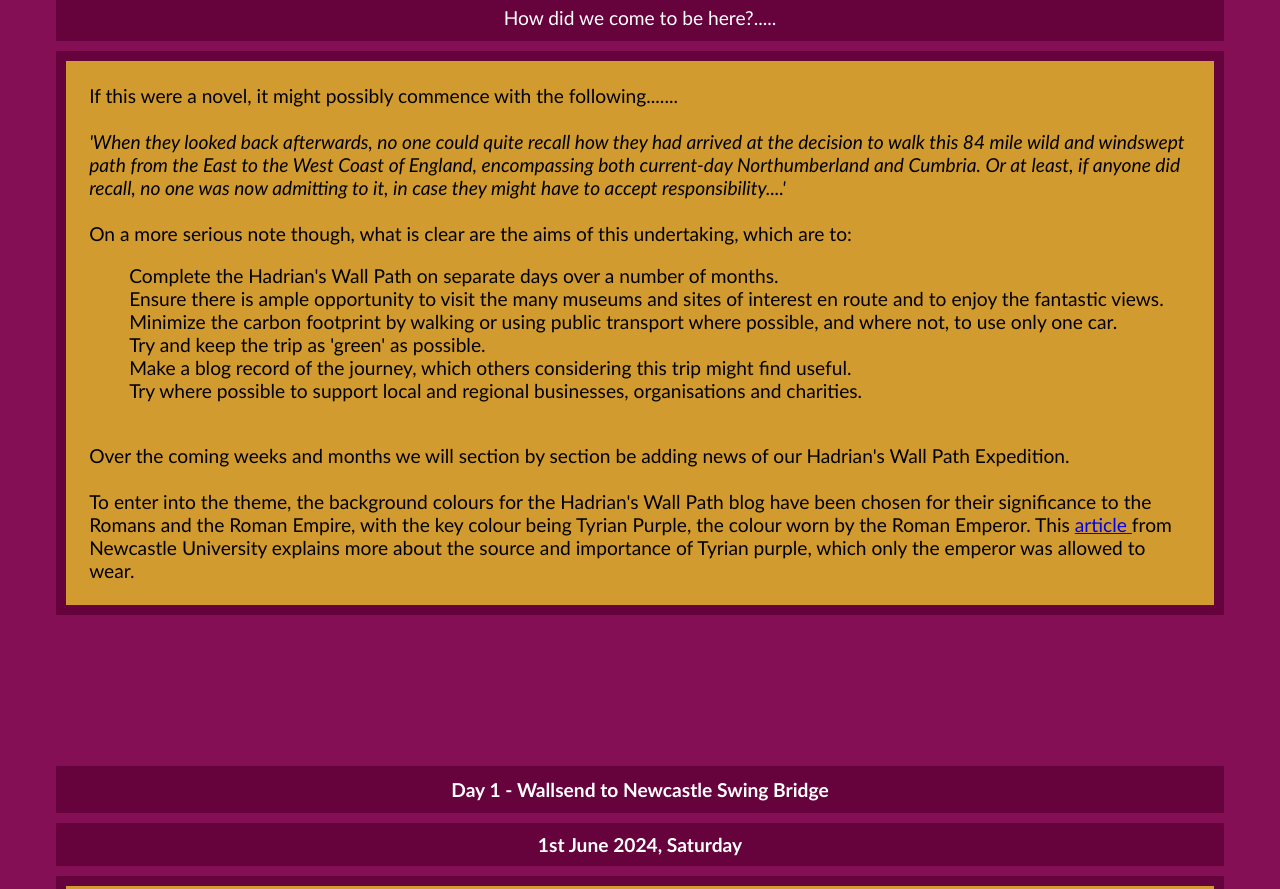
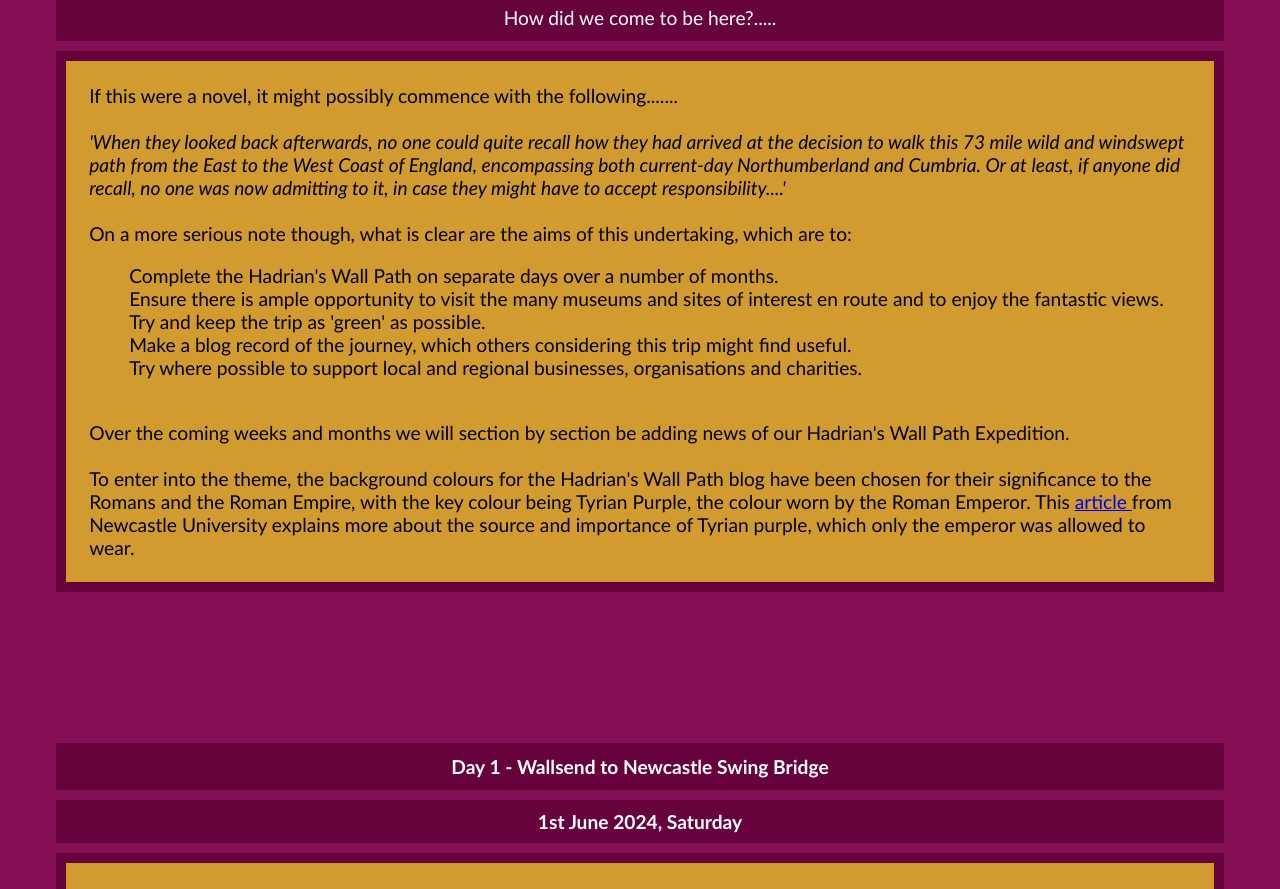
Before and after one commit to JillThomas799/thomasfamilyblog-2024-2025git, a React (Create React App) app: page /hwp2024 in a window 1280 px wide. Shown: the part 1480-2369 px from the top of the page. Built offline with nearby package versions, Linux system fonts and the light colour scheme.

Commit message:
Edits to HWP introduction

```diff
--- a/src/Hwp2024.js
+++ b/src/Hwp2024.js
@@ -35,7 +35,7 @@ export default function Hwp2024() {
         < div className="hwpDailyNarrative">
           <div>If this were a novel, it might possibly commence with the following....... <br /> <br /></div>
           <em>'When they looked back afterwards, no one could quite recall how they had arrived
-            at the decision to walk this 84 mile wild and windswept path from the East to the West Coast of England, encompassing both current-day Northumberland and Cumbria.
+            at the decision to walk this 73 mile wild and windswept path from the East to the West Coast of England, encompassing both current-day Northumberland and Cumbria.
             Or at least, if anyone did recall, no one was now admitting to it, in case they might have to accept responsibility....'
             <br />
             <br />
@@ -45,7 +45,6 @@ export default function Hwp2024() {
         <ul id="hwpIntroList">
         <li>Complete the Hadrian's Wall Path on separate days over a number of months.</li>
         <li>Ensure there is ample opportunity to visit the many museums and sites of interest en route and to enjoy the fantastic views.</li>
-        <li>Minimize the carbon footprint by walking or using public transport where possible, and where not, to use only one car.</li>
         <li>Try and keep the trip as 'green' as possible.</li>
         <li>Make a blog record of the journey, which others considering this trip might find useful.</li>
         <li>Try where possible to support local and regional businesses, organisations and charities.</li>
```
